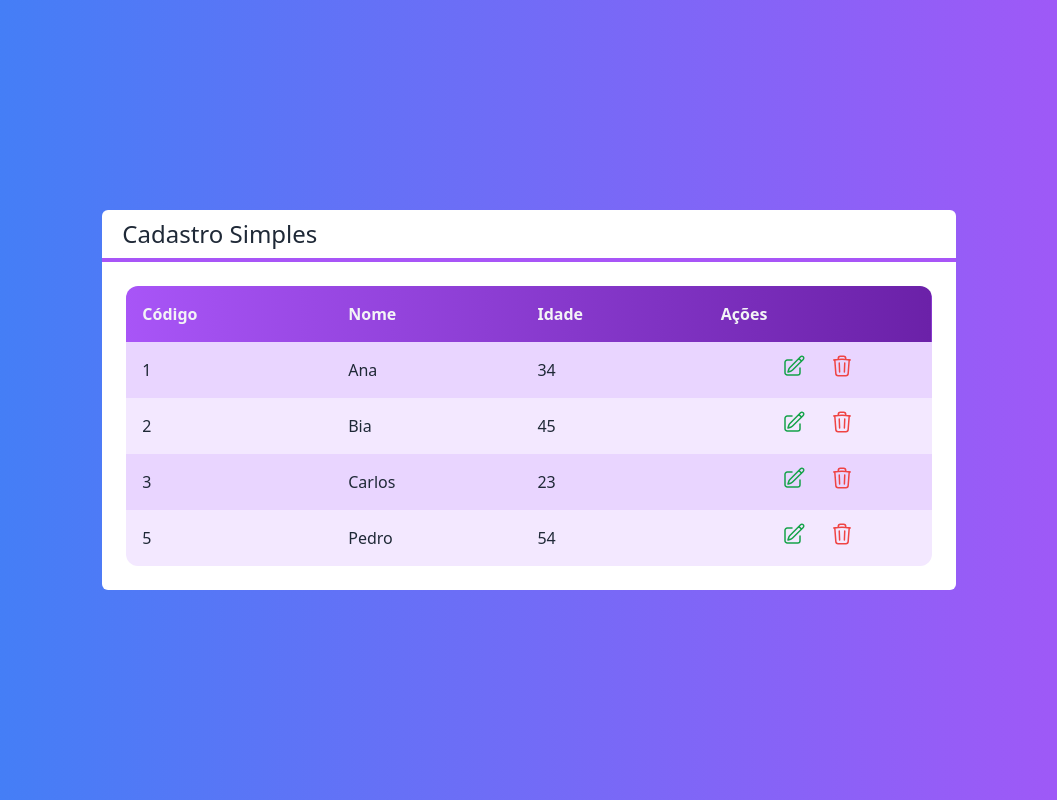
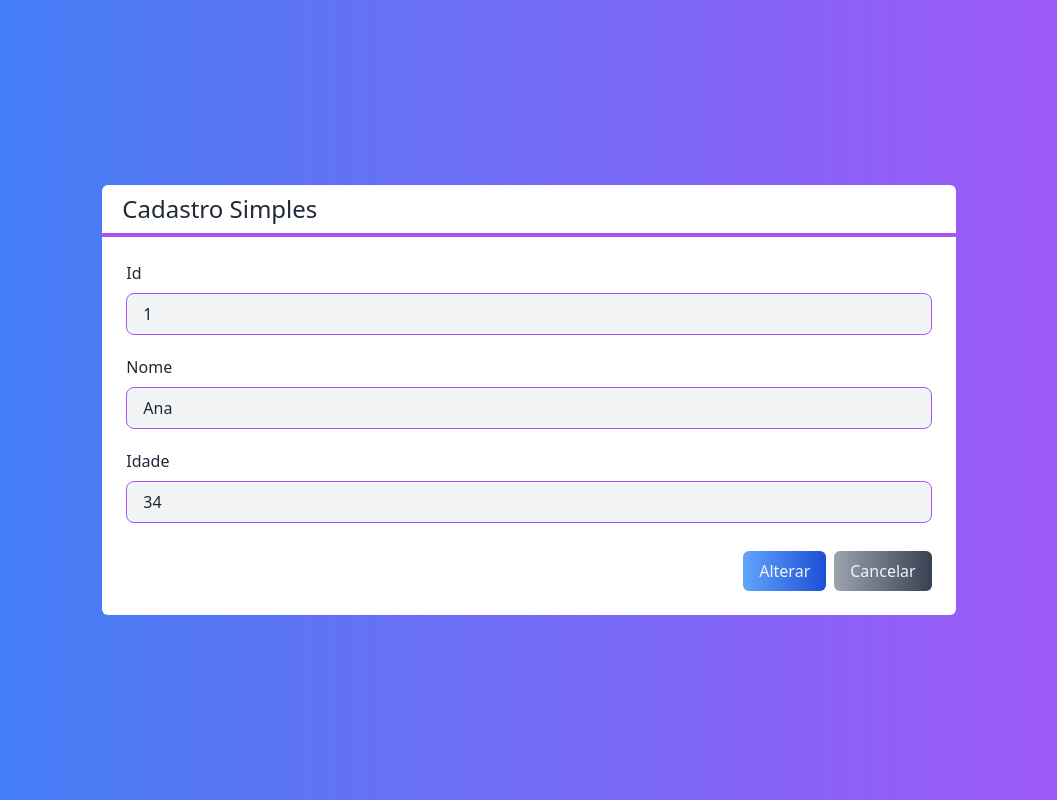
Before and after one commit to MathePlay/next-crud, a Next.js app: page / in a window 1280 px wide. Shown: the whole page, without its empty margins (111-1168 px from the left). Built offline with nearby package versions, Linux system fonts and the light colour scheme.

Commit message:
Final Aula 203

```diff
--- /dev/null
+++ b/src/components/Botao.tsx
@@ -0,0 +1,19 @@
+
+interface BotaoProps {
+    className?: string
+    children: any
+    cor?: string
+}
+
+export default function Botao(props: BotaoProps){
+
+    return (
+        <button className={`
+            ${props.cor ?? 'bg-gradient-to-r from-purple-400 to-purple-700'}
+            text-gray-100 px-4 py-2 rounded-md
+            ${props.className}
+        `}>
+            {props.children}
+        </button>
+    )
+}
--- /dev/null
+++ b/src/components/Entrada.tsx
@@ -0,0 +1,31 @@
+
+interface EntradaProps{
+    tipo?: 'text' | 'number'
+    texto: string
+    valor: any
+    SomenteLeitura?: boolean
+    className?: string
+    valorModou?: (valor: any) => void
+}
+
+export default function Entrada(props: EntradaProps){
+    return(
+        <div className={`flex flex-col ${props.className}`}>
+            <label className="mb-2">
+                {props.texto}
+            </label>
+            <input
+                type={props.tipo ?? 'text'}
+                value={props.valor}
+                readOnly={props.SomenteLeitura}
+                className={`
+                    border border-purple-500 rounded-lg
+                    bg-gray-100 focus:outline-none
+                    ${props.SomenteLeitura ? '' : 'focus:bg-white'}
+                    px-4 py-2
+                `}
+                onChange={e => props.valorModou?.(e.target.value)}
+            />
+        </div>
+    )
+}
--- /dev/null
+++ b/src/components/Formulario.tsx
@@ -0,0 +1,47 @@
+import { useState } from "react";
+import Entrada from "./Entrada";
+import Cliente from "@/core/CLiente";
+import Botao from "./Botao";
+
+interface FormularioProps{
+    cliente: Cliente
+}
+
+export default function Formulario(props: FormularioProps){
+    const id = props.cliente?.id
+    const [nome, setNome] = useState(props.cliente?.nome ?? '')
+    const [idade, setIdade] = useState(props.cliente?.idade ?? 0)
+
+    return(
+        <div>
+            {id ? (
+                <Entrada
+                    SomenteLeitura
+                    texto='Id'
+                    valor={id}
+                    className="mb-5"
+                />
+            ) : false}
+            <Entrada
+                texto='Nome'
+                valor={nome}
+                valorModou={setNome}
+                className="mb-5"
+            />
+            <Entrada
+                texto='Idade'
+                tipo='number'
+                valor={idade}
+                valorModou={setIdade}
+            />
+            <div className=" flex justify-end mt-7">
+                <Botao cor="bg-gradient-to-r from-blue-400 to-blue-700" className="mr-2">
+                    {id ? 'Alterar' : 'Salvar'}
+                </Botao>
+                <Botao cor="bg-gradient-to-r from-gray-400 to-gray-700">
+                    Cancelar
+                </Botao>
+            </div>
+        </div>
+    )
+}
--- a/src/pages/index.tsx
+++ b/src/pages/index.tsx
@@ -5,8 +5,12 @@
 import Layout from '@/components/Layout'
 import Tabela from '@/components/Tabela'
 import Cliente from '@/core/CLiente'
+import Botao from '@/components/Botao'
+import Formulario from '@/components/Formulario'
+import { useState } from 'react'
 
 export default function Home() {
+
 
     const clientes = [
         new Cliente('Ana', 34, '1'),
@@ -23,19 +27,30 @@
 
     }
 
+    const [visivel, setVisivel] = useState<'tabela' | 'formulario'>()
+
     return (
-    <h1 className={`
+        <div className={`
             flex justify-center items-center h-screen
             bg-gradient-to-r from-blue-500 to-purple-500
             text-white
         `}>
             <Layout titulo='Cadastro Simples'>
+                {visivel === 'tabela' ? (
+                    <>
+                    <div className='flex justify-end'>
+                        <Botao className='mb-4'>Novo Cliente</Botao>
+                    </div>
                     <Tabela
                         clientes={clientes}
                         clienteSelecionado={clienteSelecionado}
                         clienteExcluido={clienteExcluido}
-        ></Tabela>
+                    />
+                </>
+                ) : (
+                    <Formulario cliente={clientes[0]} />
+                )}
             </Layout>
-    </h1>
+        </div>
     )
 }
```
Lines whose indentation alone changed are shown as unchanged.
